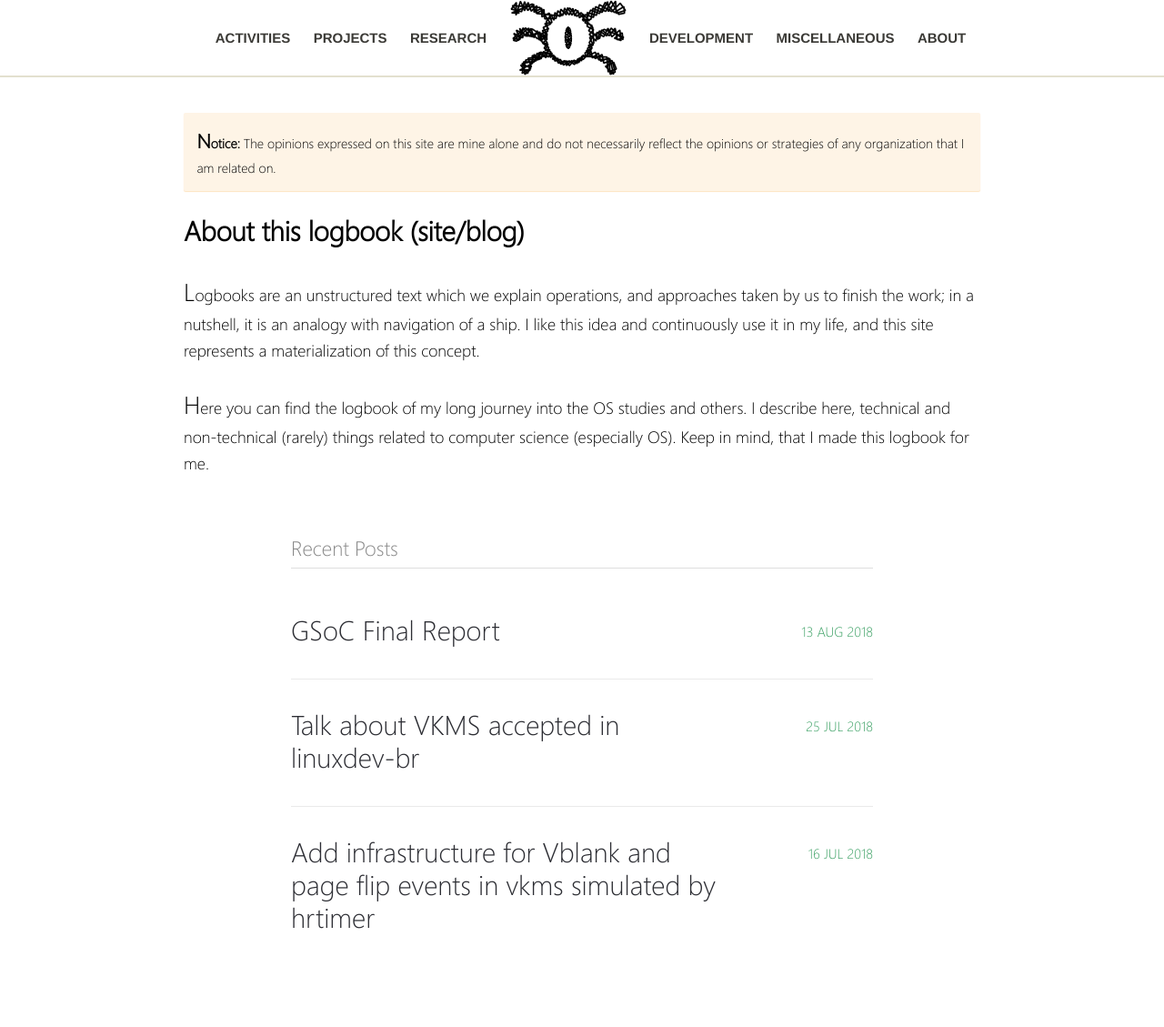
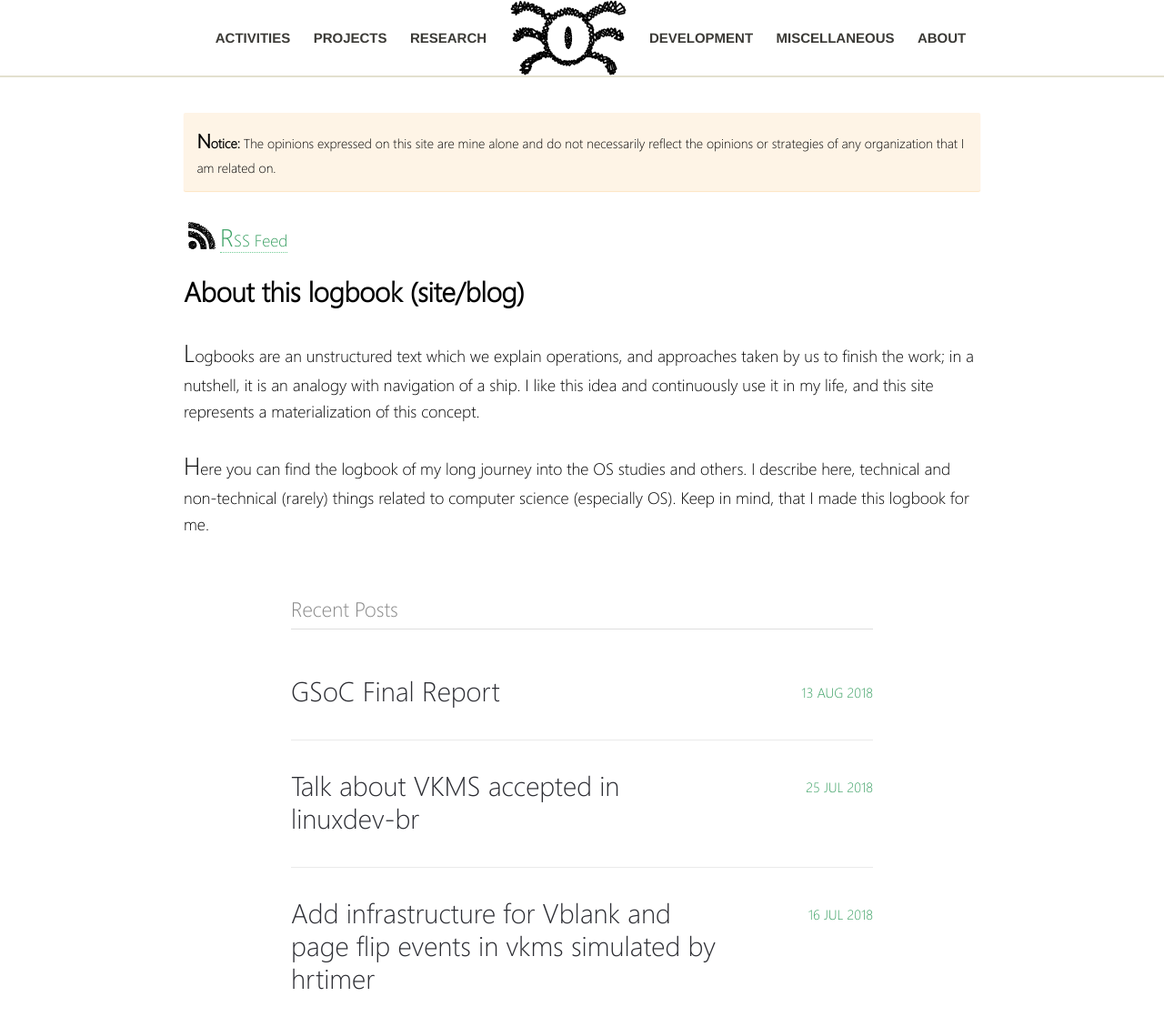
Before and after one commit to webfolder/siqueira.tech, a Jekyll site: the page built from index.md, in a window 1280 px wide. Shown: the whole page at 91% size. Built offline with Jekyll 4.4.1, drawn with Linux system fonts in a browser that asks for light colours; before the commit the page ends 1062 px from its top, so only the background shows below that.

Commit message:
Add Feed RSS icon

```diff
--- a/index.md
+++ b/index.md
@@ -5,10 +5,16 @@
 layout: home
 ---
 
+
 **Notice:**
 The opinions expressed on this site are mine alone and do not necessarily
 reflect the opinions or strategies of any organization that I am related on.
 {: .notice_warning}
+
+<a href="{{ site.url }}/feed.xml">
+  <img src="{{ site.baseurl }}/images/icons/feed_a2c.png" style="float:left;padding:5px">
+    RSS Feed
+</a>
 
 ## About this logbook (site/blog)
 
```
Also changed, not shown: images/icons/feed_a2c.png (added).
